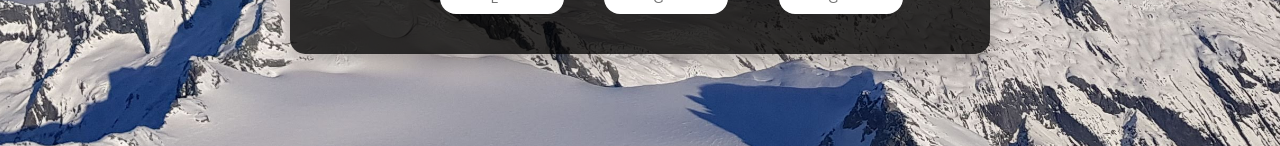
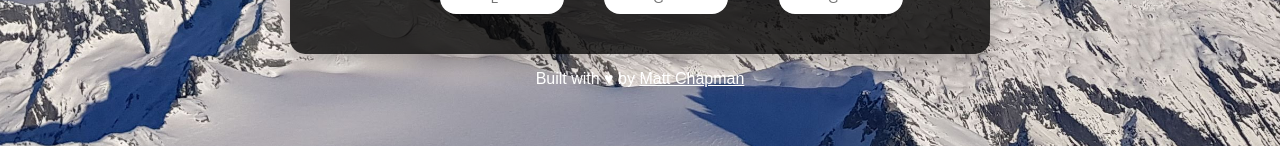
Before and after one commit to mttchpmn/av-converter, a React (Create React App) app: page / in a window 1280 px wide. Shown: the part 654-800 px from the top of the page. Built offline with nearby package versions, Linux system fonts and the light colour scheme.

Commit message:
Add credit footer

```diff
--- a/src/App.css
+++ b/src/App.css
@@ -36,7 +36,7 @@ body {
   margin-top: 50px;
   padding-top: 20px;
   padding-bottom: 20px;
-  margin-bottom: 50px;
+  margin-bottom: 15px;
   /* border: 1px solid black; */
   border-radius: 15px;
   box-shadow: 0px 10px 20px rgba(0, 0, 0, 0.2);
@@ -96,3 +96,15 @@ img.icon {
   border-top: rgba(255, 255, 255,0.1) solid 1px;
   border-bottom: rgba(255, 255, 255, 0.1) solid 1px;
 }
+
+.creditFooter {
+  text-align: center;
+  font-size: 16px;
+  color: white;
+}
+
+.creditFooter a {
+  /* text-decoration: none; */
+  color: white;
+
+}
--- a/src/App.js
+++ b/src/App.js
@@ -9,6 +9,7 @@ import VolumeConverter from './components/VolumeConverter';
 class App extends Component {
   render() {
     return (
+      <div>
       <div className="App">
         <h1 className="header1">Aviation Data Converter</h1>
         <DistanceConverter />
@@ -16,6 +17,8 @@ class App extends Component {
         <WeightConverter />
         <VolumeConverter />
       </div>
+        <p className="creditFooter">Built with ♥ by <a href="http://github.com/mttchpmn">Matt Chapman</a></p>
+        </div>
     );
   }
 }
```
